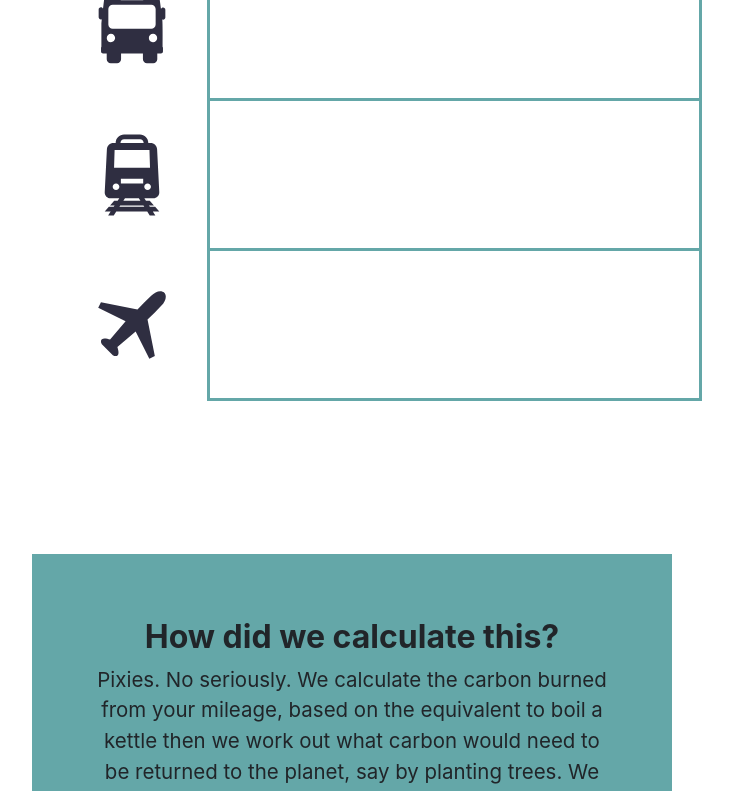
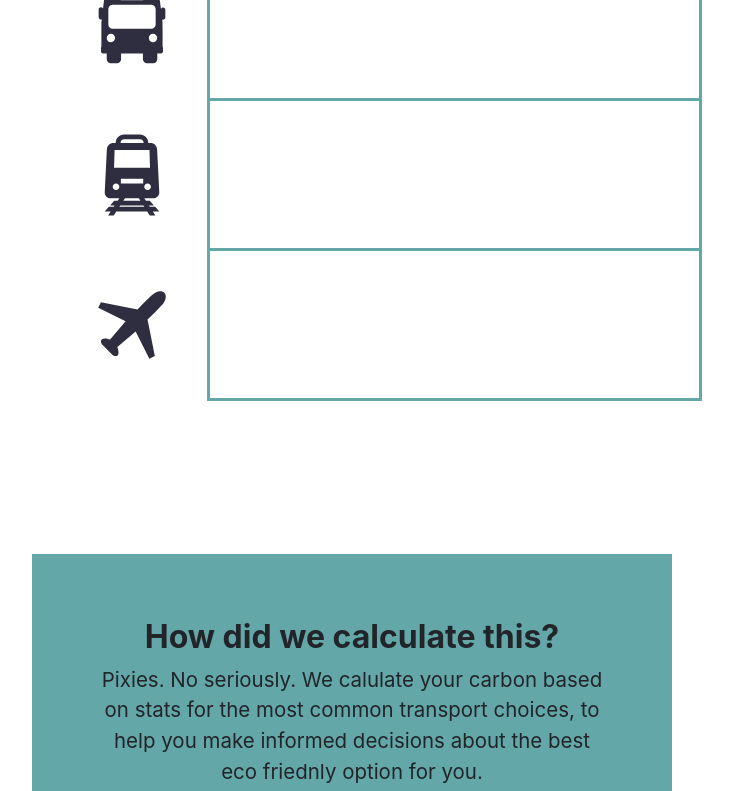
Before and after one commit to SchoolOfCode/w20_final-project-team-e, a React (Create React App) app: page / in a window 1280 px wide. Shown: the part 2087-2878 px from the top of the page, without its empty margins (288-1021 px from the left). Built offline with nearby package versions, Linux system fonts and the light colour scheme.

Commit message:
edited text on results card disclaimer and added border radius to it's container

```diff
--- a/src/components/ResultsSection/ResultsSection.css
+++ b/src/components/ResultsSection/ResultsSection.css
@@ -17,6 +17,8 @@
   justify-content: center;
   align-items: center;
   min-height: 100vh;
+  /* border radius not working atm*/
+  border-radius: 25px;
 }
 
 .results-disclaimer {
--- a/src/components/ResultsSection/ResultsSection.js
+++ b/src/components/ResultsSection/ResultsSection.js
@@ -79,11 +79,9 @@ export default function ResultsSection(props) {
       <div className="results-disclaimer">
         <h2>How did we calculate this?</h2>
         <p>
-          Pixies. No seriously. We calculate the carbon burned from your
-          mileage, based on the equivalent to boil a kettle then we work out
-          what carbon would need to be returned to the planet, say by planting
-          trees. We have chosen the most common factors to help you make
-          informed decisions about the best eco friednly option for you.
+          Pixies. No seriously. We calulate your carbon based on stats for the
+          most common transport choices, to help you make informed decisions
+          about the best eco friednly option for you.
         </p>
       </div>
     </section>
```
